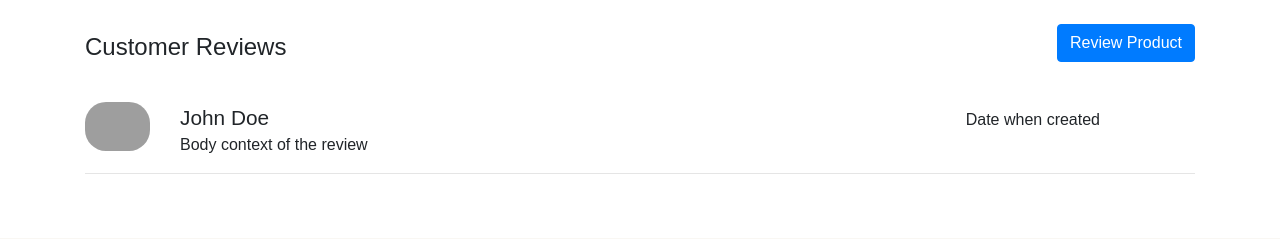
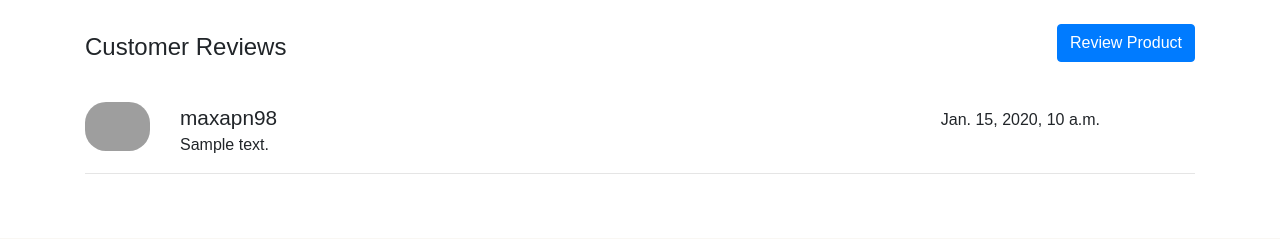
Before and after one commit to Code-Institute-Submissions/maxapn98-quality_supplements_JuneResub, a Django app: page /products/1/ in a window 1280 px wide. Shown: the part 598-837 px from the top of the page. Run offline with Django 3.2, Linux system fonts and the light colour scheme; data comes from the database, SQL or seed files in the repository; tables that the repository leaves empty hold one stand-in row (values such as "Sample post"); grey boxes marked "Sample" are stand-in pictures; some libraries are stand-ins or nearby versions; grey boxes are pictures that could not be loaded.

Commit message:
Add template block to conditionaly render reviews on product detail page

```diff
--- a/products/templates/products/product_detail.html
+++ b/products/templates/products/product_detail.html
@@ -93,13 +93,25 @@
                         <p class="h4 mb-0">Customer Reviews</p>
                     </div>
                     <div class="col-12 col-lg-8 text-lg-right mt-3 mt-lg-0">
-                        <button class="btn btn-primary">Review Product</button>
+                        <button class="btn btn-primary" id="review-product-btn" type="button" data-toggle="collapse" data-target="#review__col" aria-expanded="false" aria-controls="review__col">Review Product</button>
                     </div>
                 </div>
             </div>
             <!--Review Cards-->
+            <div class="col-12 collapse multi-collapse" id="review__col">
+                <form method="POST" action="{% url 'add_review' product.id %}" class="form mt-3">
+                    {% csrf_token %}
+                    <div class="form-group">
+                        {{ form | crispy }}
+                    </div>
+                    <div class="text-right">
+                        <button class="btn btn-primary" type="submit">Add Review</button>
+                    </div>
+                </form>
+            </div>
             <div class="col-12 mt-3">
                 <!--Review Card-->
+                {% for review in reviews %}
                     <div class="row review mt-4 mb-3">
                         <!--Review Image-->
                         <div class="d-none d-lg-block col-lg-1">
@@ -110,18 +122,19 @@
                             <!--Review Body-->
                             <div class="row">
                                 <div class="col-12 d-flex flex-column flex-lg-row align-items-baseline justify-content-between">
-                                <p class="mb-0 review__name">John Doe</p>
-                                <p class="mb-0 review__date mt-1 mb-2 mb-lg-0 mt-lg-0">Date when created</p>
+                                    <p class="mb-0 review__name">{{review}}</p>
+                                    <p class="mb-0 review__date mt-1 mb-2 mb-lg-0 mt-lg-0">{{review.date_added}}</p>
                                 </div>
                                 <div class="col-12">
                                     <p class="mb-0">
-                                    Body context of the review
+                                        {{review.body}}
                                     </p>
                                 </div>
                             </div>
                         </div>
                     </div>
                     <hr>
+                {% endfor %}
             </div>
         </div>
     </div>
@@ -211,5 +224,8 @@
     submitBtn.click(function() {
         addToBagForm.trigger("submit");
     });
+
+
+    let reviewProduct = $("#review-product-btn");
 </script>
 {% endblock %}
```
Lines whose indentation alone changed are shown as unchanged.
